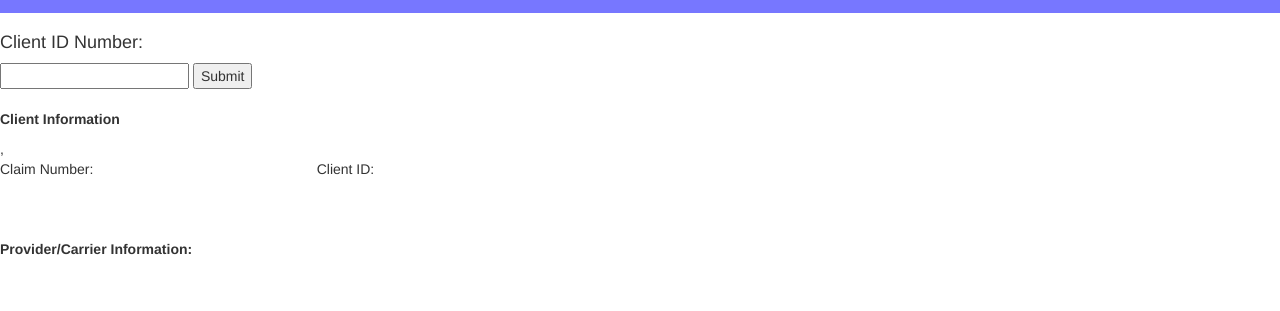
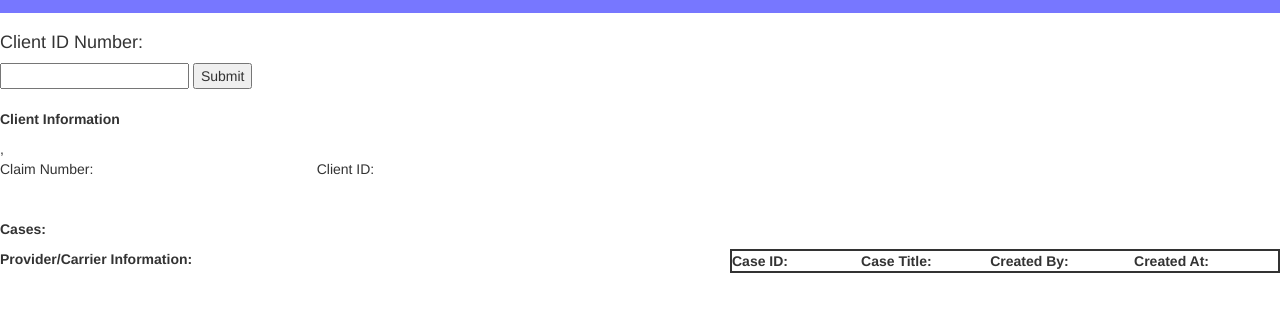
Before and after one commit to ludstuen90/CRM_LJA, a website: page views/index.html in a window 1280 px wide. Shown: the part 155-466 px from the top of the page. Drawn offline with Linux system fonts and the light colour scheme; files that its build step writes are made by us from their sources; no server answers; files whose address does not match are found by name.

Commit message:
multiple insurers, cases added

```diff
--- a/public/assets/sheetrock.css
+++ b/public/assets/sheetrock.css
@@ -27,3 +27,22 @@
 #header h2 {
   padding:0 0 0 8%;
 }
+
+
+table#info{
+  width:400px;
+
+  }
+
+table#cases  {
+    float:right;
+    width:550px;
+    display:inline;
+    border:solid 2px;
+    layout:fixed;
+    /*display:inline;*/
+  }
+
+table#cases  td {
+    width:500px;
+  }
--- a/views/index.html
+++ b/views/index.html
@@ -59,11 +59,21 @@
           </tr>
         </p></table>
 
-<br><br><br>
+<br><br>
+
+<p><b>Cases: </p></b>
+<table  id="cases">
+  <tr>
+    <td><b>Case ID:</b></td>
+    <td><b>Case Title:</b></td>
+    <td><b>Created By:</b></td>
+    <td><b>Created At:</b></td>
+  </tr>
+  <table>
 
         <p><b>Provider/Carrier Information: </p></b>
 
-        <table width="30%" ng-repeat = 'person in insurer'>
+        <table id="info" ng-repeat = 'person in insurer'>
           <tr>
             <td><b>Agency</b> {{insurer[$index].provider}}</td>
           </tr>
@@ -91,6 +101,8 @@
 
 
 
+
+
     </div>
 
   </body>
```
